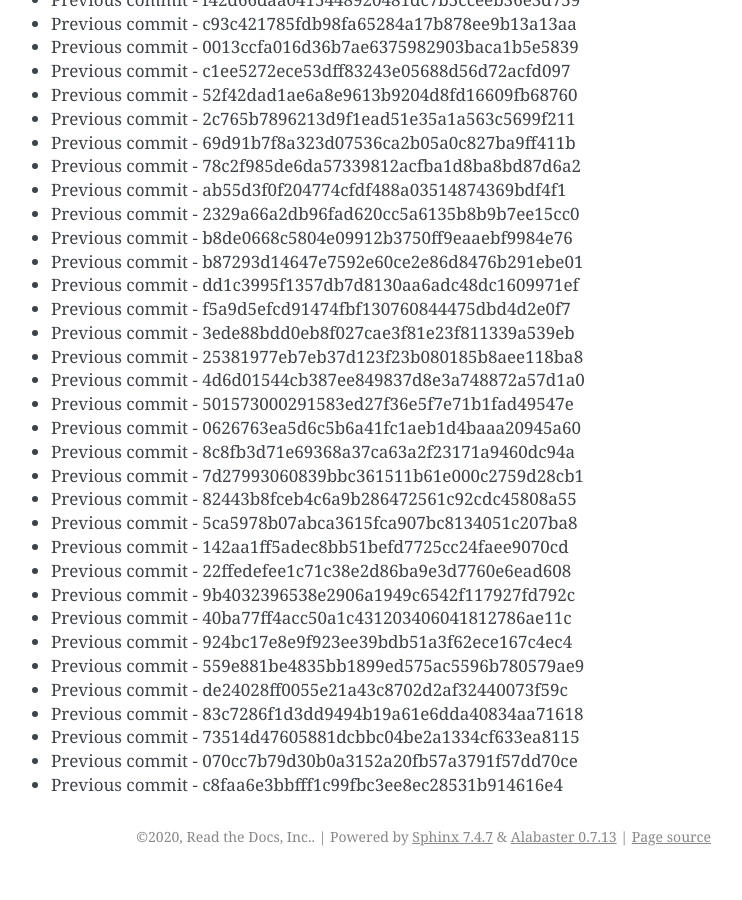
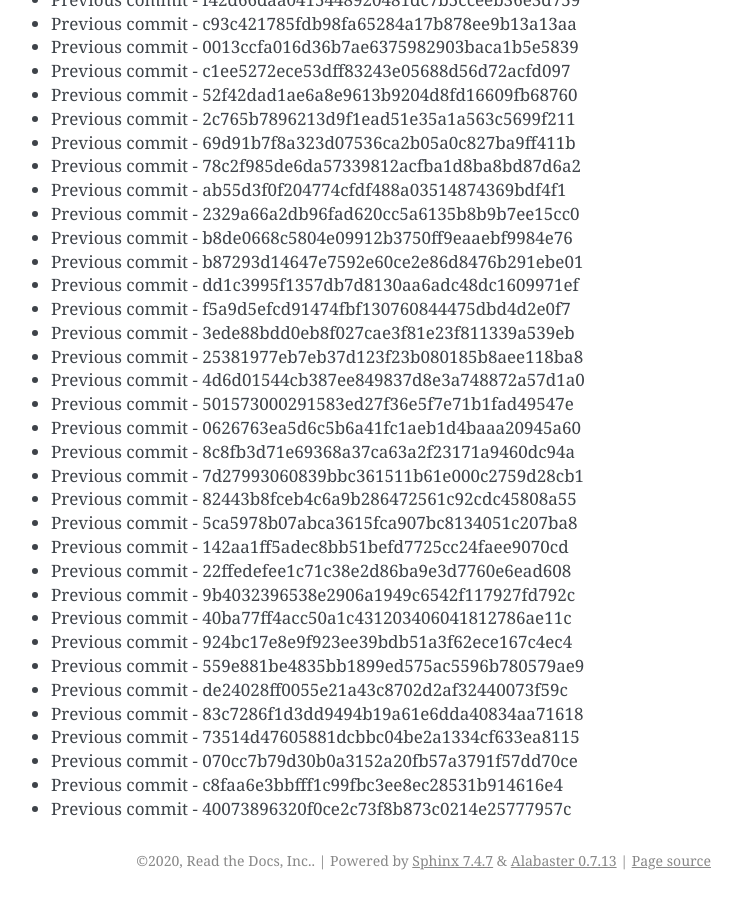
Before and after one commit to readthedocs/rtd-git-stresstest, a Sphinx documentation site: the page built from docs/updates.rst, in a window 1280 px wide and 900 px high, scrolled down 47845 px. Shown: the whole window, without its empty margins (399-1141 px from the left). Built offline with Sphinx 7.4.7, drawn with Linux system fonts in a browser that asks for light colours; before the commit the page ends 48721 px from its top, so only the background shows below that.

Commit message:
Generating commit from previous: 40073896320f0ce2c73f8b873c0214e25777957c

```diff
--- a/docs/updates.rst
+++ b/docs/updates.rst
@@ -2042,3 +2042,4 @@ It can be tested for any performance characteristics.
 * Previous commit - 73514d47605881dcbbc04be2a1334cf633ea8115
 * Previous commit - 070cc7b79d30b0a3152a20fb57a3791f57dd70ce
 * Previous commit - c8faa6e3bbfff1c99fbc3ee8ec28531b914616e4
+* Previous commit - 40073896320f0ce2c73f8b873c0214e25777957c
```
